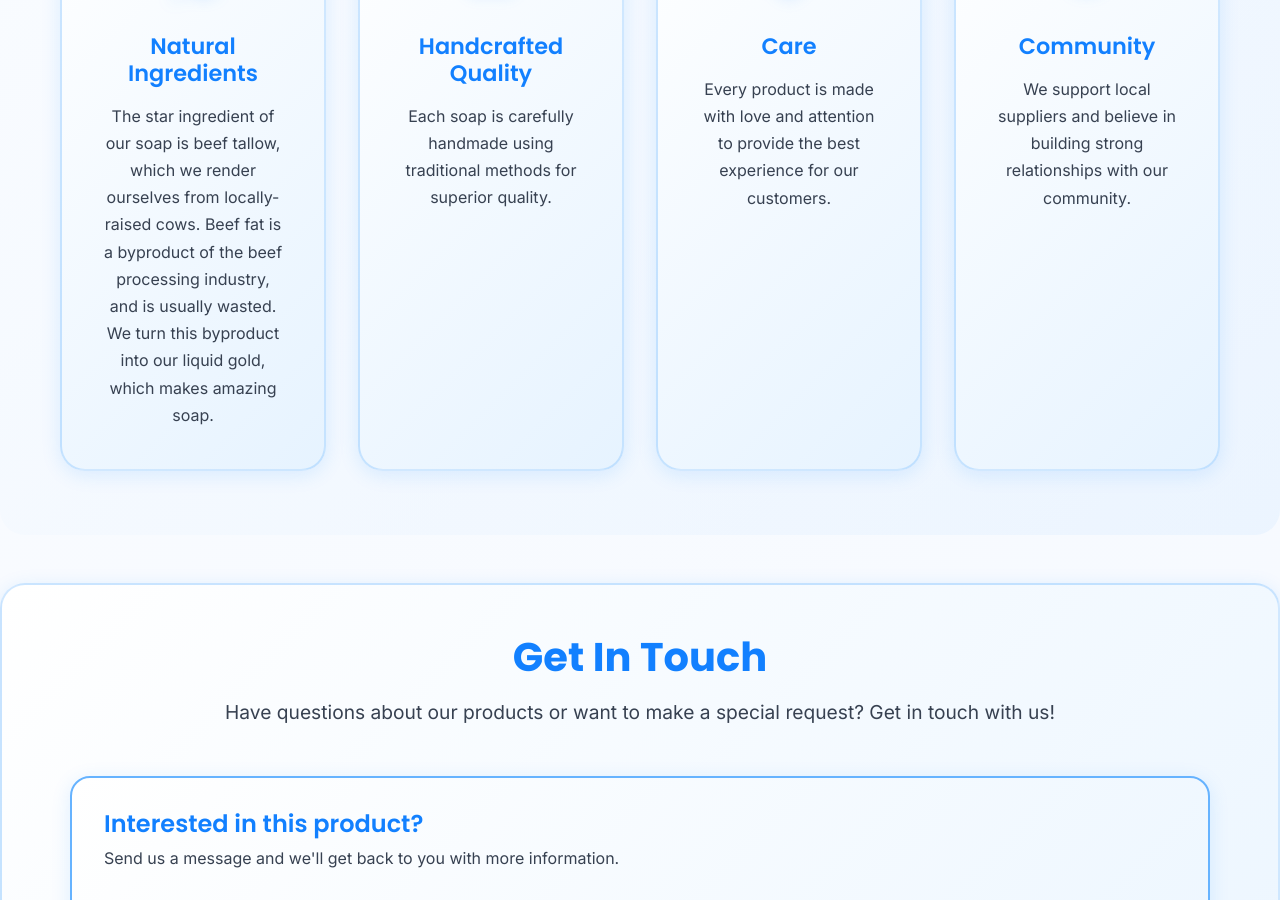
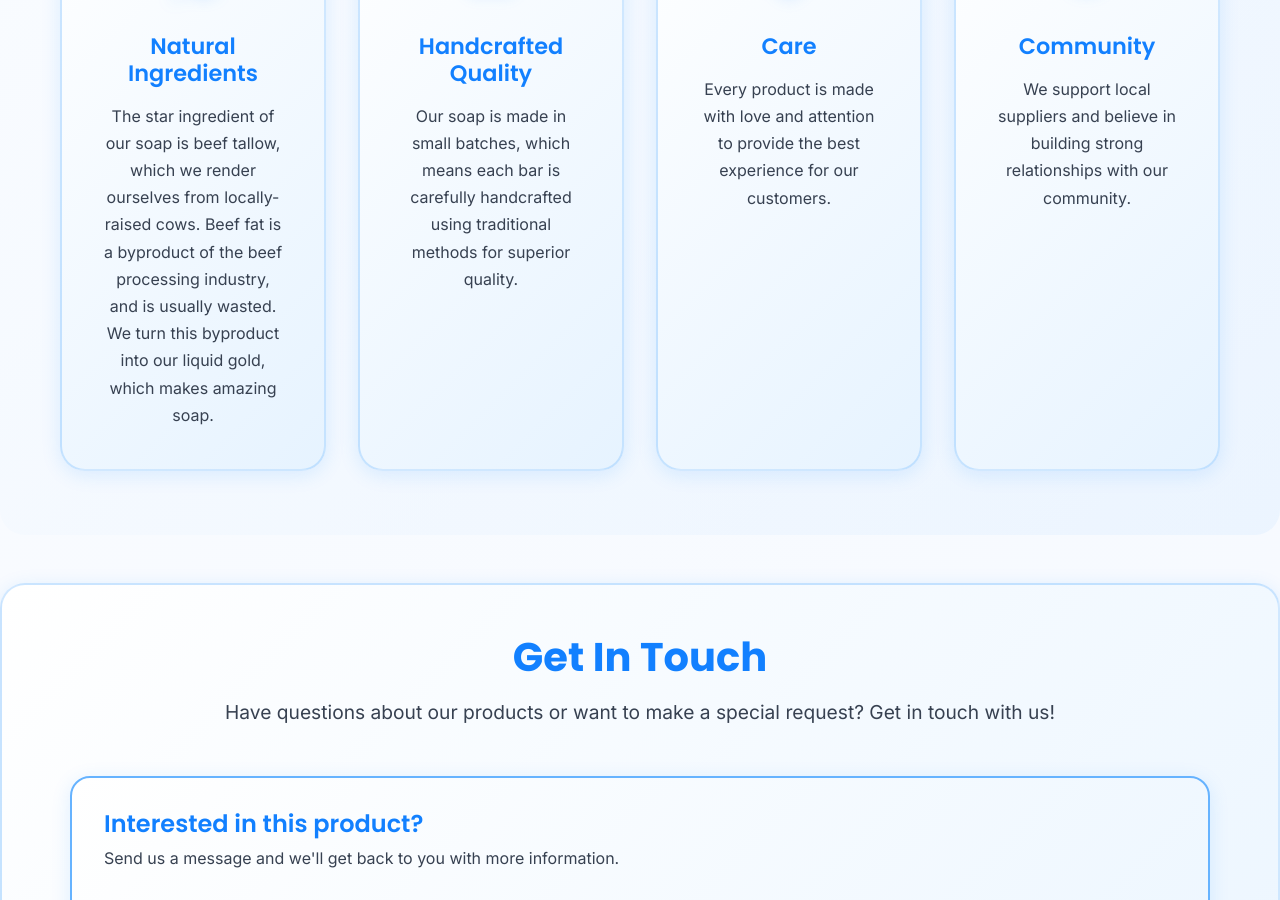
Before and after one commit to pessemaa/clean_cow_co, a Next.js app: page / in a window 1280 px wide. Shown: the part 949-1849 px from the top of the page. Built offline with nearby package versions, Linux system fonts and the light colour scheme; no server answers.

Commit message:
Update page.js

```diff
--- a/app/page.js
+++ b/app/page.js
@@ -12,7 +12,7 @@ export default function Home() {
     {
       icon: '🤲',
       title: 'Handcrafted Quality',
-      desc: 'Each soap is carefully handmade using traditional methods for superior quality.'
+      desc: 'Our soap is made in small batches, which means each bar is carefully handcrafted using traditional methods for superior quality.'
     },
     {
       icon: '❤️',
```
